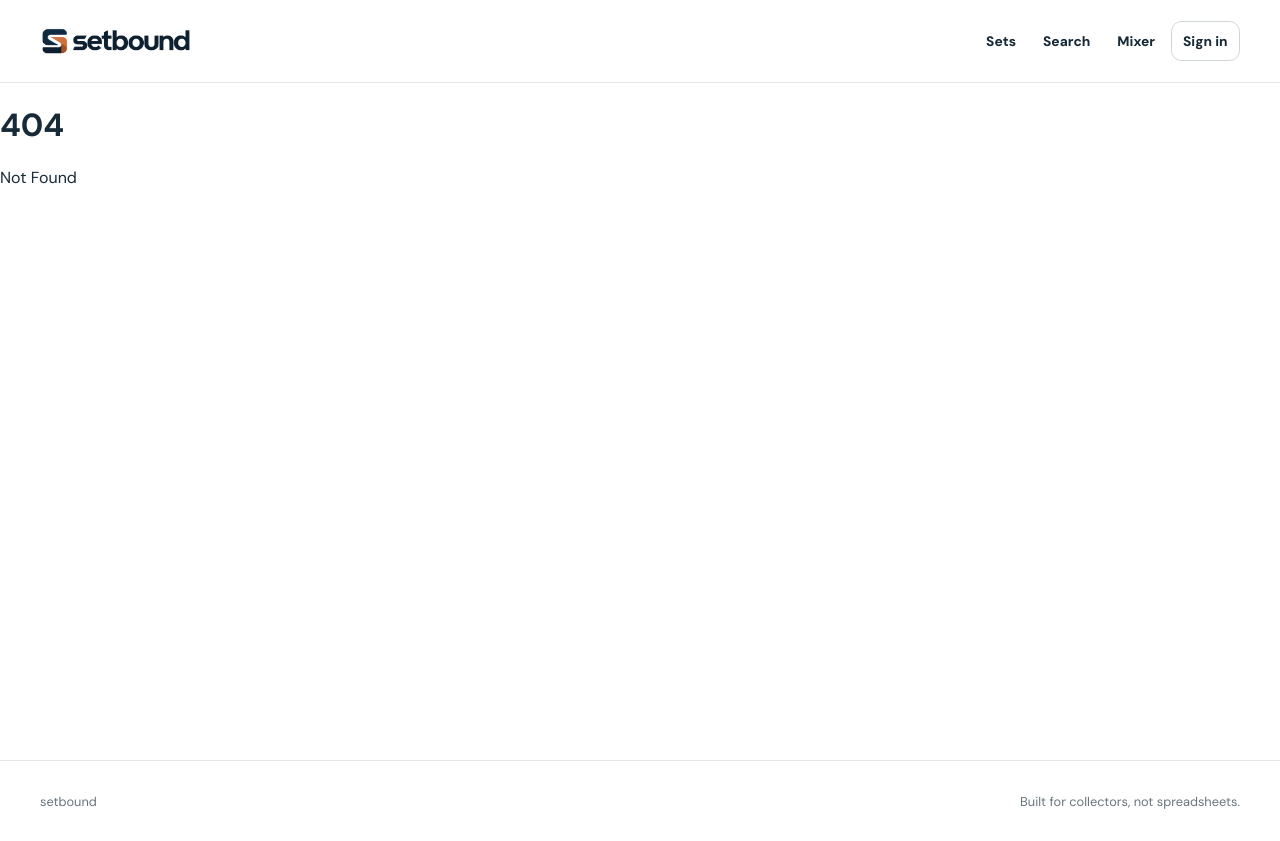
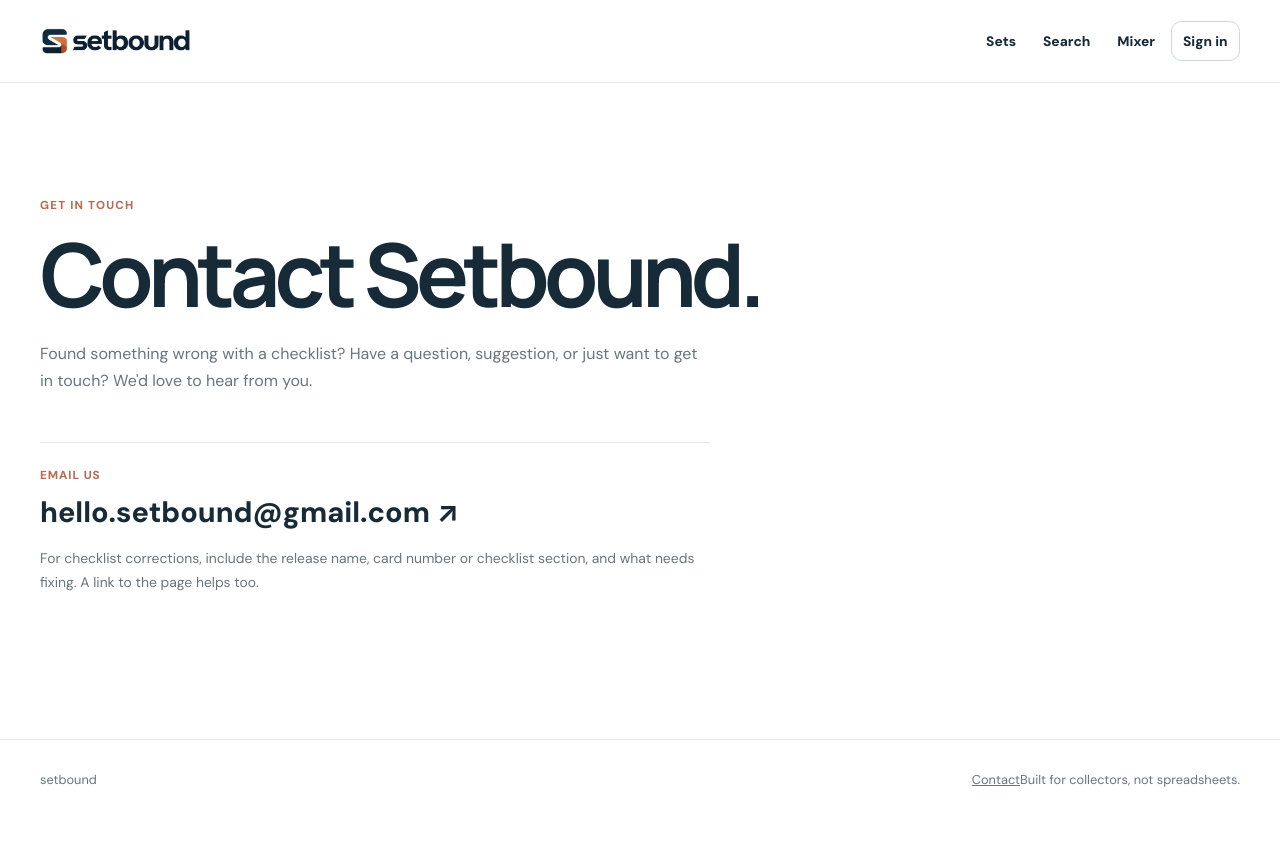
Before and after one commit to davezer/setbound, a SvelteKit app: page /contact in a window 1280 px wide. Before the commit this address had no page. After the commit the page ends 820 px from the top, so only its background shows below. Built offline with nearby package versions, Linux system fonts and the light colour scheme.

Commit message:
adding contact page

```diff
--- a/src/routes/+layout.svelte
+++ b/src/routes/+layout.svelte
@@ -6,5 +6,5 @@
 <Header />
 <main>{@render children()}</main>
 <footer>
-  <div class="shell footer-row"><span>setbound</span><span>Built for collectors, not spreadsheets.</span></div>
+  <div class="shell footer-row"><span>setbound</span><span class="footer-links"><a href="/contact">Contact</a><span>Built for collectors, not spreadsheets.</span></span></div>
 </footer>
--- /dev/null
+++ b/src/routes/contact/+page.svelte
@@ -0,0 +1,27 @@
+<svelte:head>
+	<title>Contact Setbound | Checklist Corrections & Support</title>
+	<meta name="description" content="Contact Setbound about trading card checklist corrections, questions, and feedback." />
+	<link rel="canonical" href="https://setbound.app/contact" />
+</svelte:head>
+
+<section class="shell contact-page">
+	<div class="eyebrow">Get in touch</div>
+	<h1>Contact Setbound.</h1>
+	<p>Found something wrong with a checklist? Have a question, suggestion, or just want to get in touch? We'd love to hear from you.</p>
+	<div class="contact-detail">
+		<div class="detail-label">Email us</div>
+		<a href="mailto:hello.setbound@gmail.com">hello.setbound@gmail.com ↗</a>
+		<p>For checklist corrections, include the release name, card number or checklist section, and what needs fixing. A link to the page helps too.</p>
+	</div>
+</section>
+
+<style>
+	.contact-page{padding-top:clamp(4rem,9vw,7.5rem);padding-bottom:clamp(5rem,10vw,9rem);max-width:1420px}
+	.contact-page h1{font-family:var(--display);font-size:clamp(3rem,7vw,5.5rem);letter-spacing:-.065em;line-height:1.05;margin:.9rem 0 1.25rem}
+	.contact-page>p{max-width:670px;line-height:1.7;color:var(--muted);font-size:1rem}
+	.contact-detail{border-top:1px solid var(--line);margin-top:3rem;padding-top:1.5rem;max-width:670px}
+	.detail-label{font-size:.73rem;letter-spacing:.08em;text-transform:uppercase;font-weight:800;color:var(--orange);margin-bottom:.65rem}
+	.contact-detail>a{color:var(--ink);font-size:clamp(1.15rem,3vw,1.8rem);font-weight:750;text-decoration:none;overflow-wrap:anywhere}
+	.contact-detail>a:hover{text-decoration:underline;text-decoration-color:var(--orange);text-underline-offset:5px}
+	.contact-detail p{font-size:.87rem;line-height:1.7;color:var(--muted);margin-top:1rem}
+</style>
```
Also changed, not shown: install-setbound-contact.mjs (added, +34 -0 lines), src/routes/sets/[slug]/+page.svelte (+9 -0 lines).
